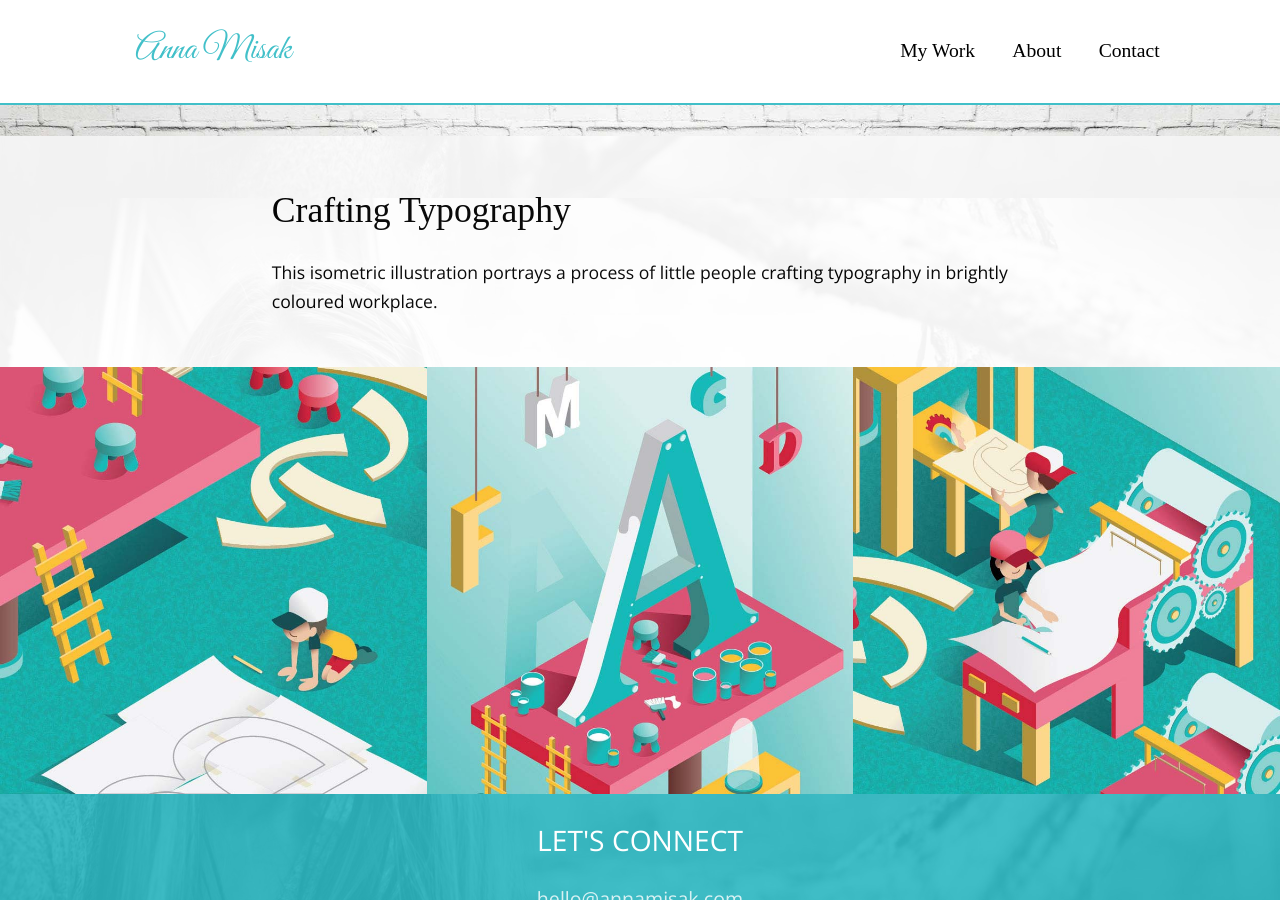
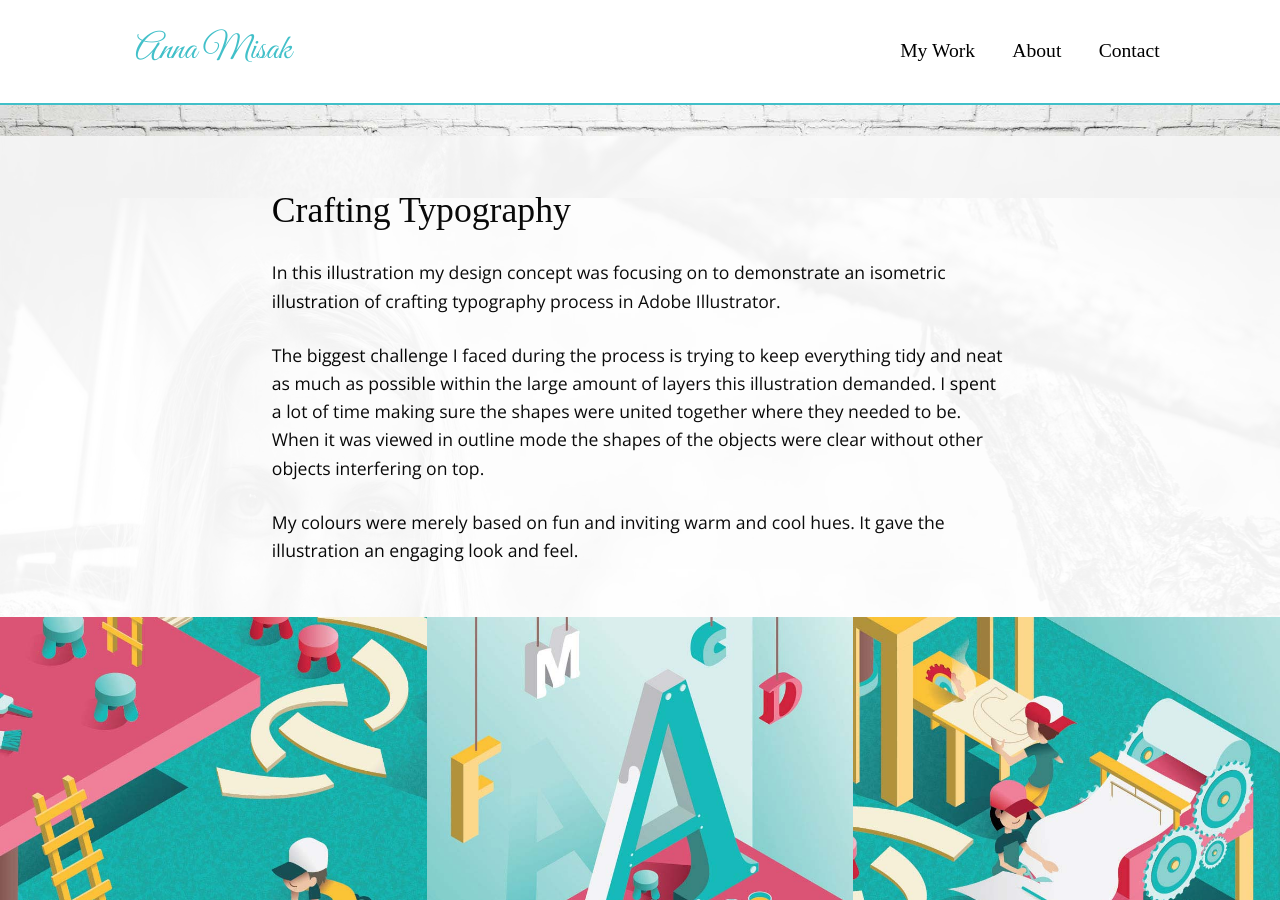
Before and after one commit to annamisak/annamisak, a Jekyll site: the page built from _posts/illustration/2015-10-02-isometric-illustration.md, in a window 1280 px wide and 900 px high, scrolled down 702 px. Built offline with Jekyll 4.4.1, drawn with Linux system fonts in a browser that asks for light colours; some web fonts are replaced; Markdown is read by kramdown in place of the engine named in the settings.

Commit message:
Information Updated

```diff
--- a/_posts/illustration/2015-10-02-isometric-illustration.md
+++ b/_posts/illustration/2015-10-02-isometric-illustration.md
@@ -2,7 +2,9 @@
 layout: mywork
 title: Crafting Typography
 meta: Fun and colourful isometric illustration portraying a process of crafting typography.
-info:  This isometric illustration portrays a process of little people crafting typography in brightly coloured workplace.
+info: In this illustration my design concept was focusing on to demonstrate an isometric illustration of crafting typography process in Adobe Illustrator.
+info2: The biggest challenge I faced during the process is trying to keep everything tidy and neat as much as possible within the large amount of layers this illustration demanded. I spent a lot of time making sure the shapes were united together where they needed to be. When it was viewed in outline mode the shapes of the objects were clear without other objects interfering on top.
+info3: My colours were merely based on fun and inviting warm and cool hues. It gave the illustration an engaging look and feel.
 bigimg: work/iso-big.jpg
 smallimg1: work/iso-small1.jpg
 smallimg2: work/iso-small2.jpg
--- a/index.html
+++ b/index.html
@@ -16,7 +16,7 @@ priority: 1.0
 
   <article class="portfolio white">
     <div class="island wrapper text-center">
-      <h3 class="yotta pad-t-3 font-family">My Work</h3>
+      <h3 class="peta pad-t-3 font-family">My Work</h3>
     </div>
     <div class="grid pad-t-2">
       {% for mywork in site.categories.illustration %}
@@ -43,8 +43,7 @@ priority: 1.0
       </div>
       <div class="island unit unit-s-1 unit-m-2-3 unit-l-2-3">
         <h3 class="zetta font-family">Who am I?</h3>
-        <p class="giga">Being an artist doesn't start with a big bang, but rather years of self exploring of who you really are and what you want to do. Currently, I am studying Graphic Design at Algonquin College.  In the past couple of years I have developed my skills with an eye for details. I am excited by the interesting design projects, enjoying the creative challenge on a daily basis and pushing my core limit to the max to produce the best work possible. </p>
-        <p class="giga">By heart I am an illustrator and there is nothing better than seeing roughly crafted concepts turned into beautifully coloured artworks. I want to inspire others with my work just like I have been by many talented artists and designers.</p>
+        <p class="giga">I'm a night owl who spends a lot of time doing creative works over the nights. Currently I am taking Graphic Design course at Algonquin College. By heart I am an illustrator and there is nothing better than seeing roughly crafted concepts turned into beautifully coloured artworks. When I am not being artistic, I tend to get lost in books I have a hard time putting down.</p>
       </div>
     </div>
   </article>
```
